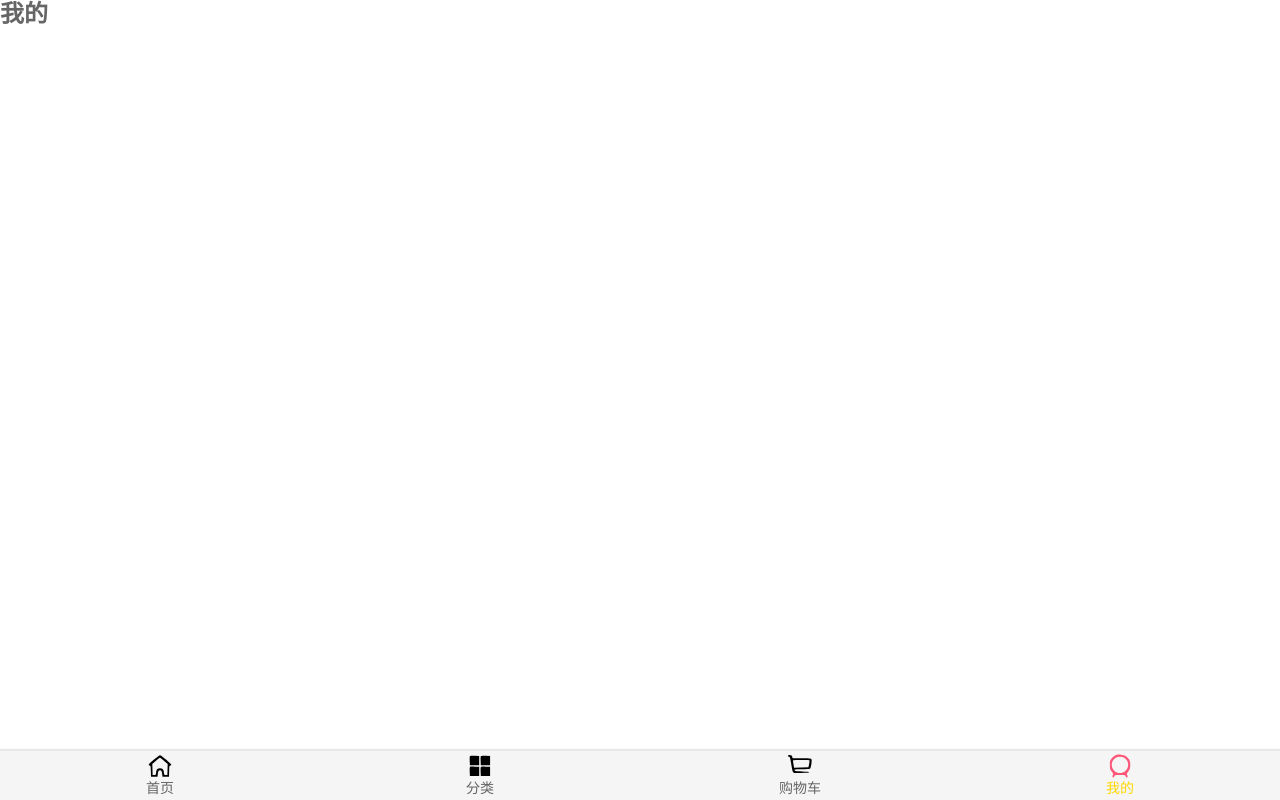
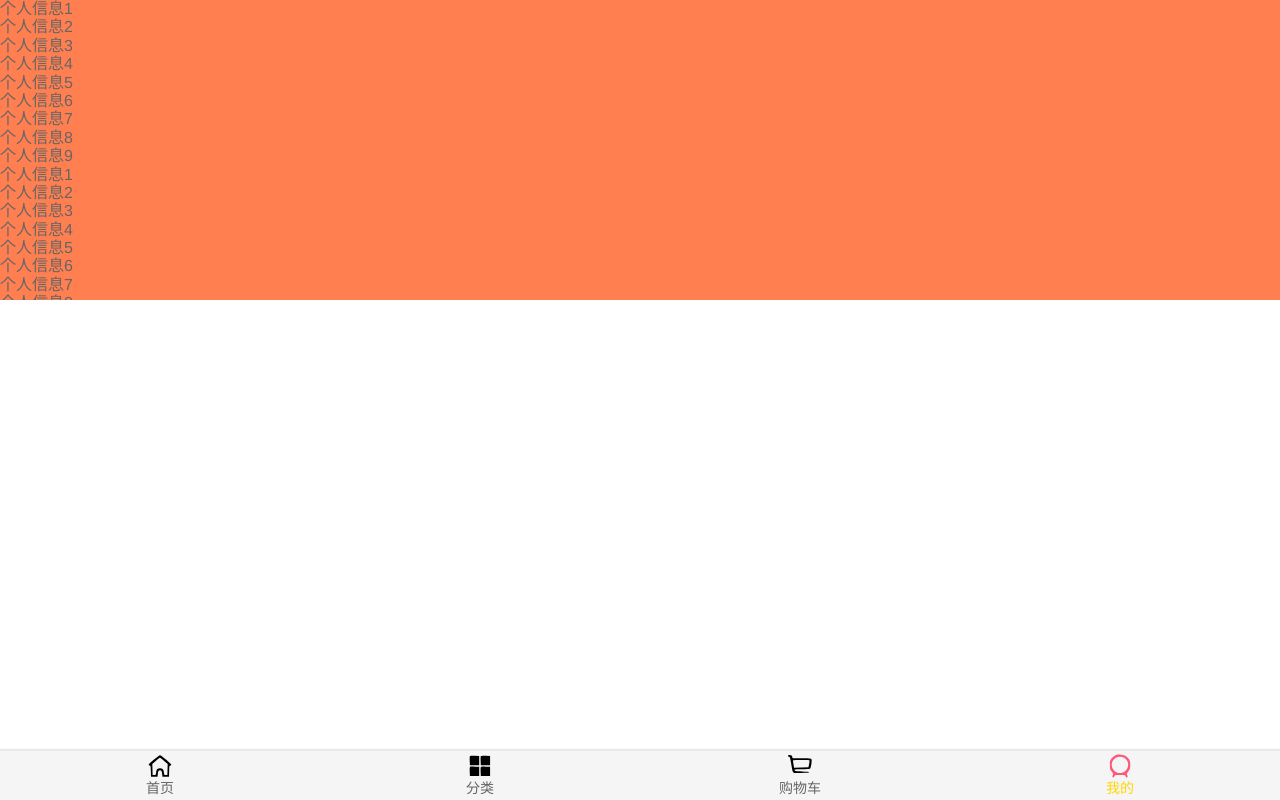
Before and after one commit to LaoShuai531/supermall, a Vue app: page /profile in a window 1280 px wide. Built offline with nearby package versions, Linux system fonts and the light colour scheme.

Commit message:
处理鼠标下拉滚动的bug问题

```diff
--- a/src/components/common/scroll/Scroll.vue
+++ b/src/components/common/scroll/Scroll.vue
@@ -14,26 +14,54 @@
 
     export default {
         name: 'Scroll',
+        props: {
+            probeType: {
+                type: Number,
+                default: 0
+            },
+            // pullUpLoad: {
+            //     type: Boolean,
+            //     default: false
+            // }
+        },
         data() {
             return {
                 scroll: null
             }
         },
         mounted() {
+            // 1. 创建BScroll对象,初始化
             this.scroll = new BScroll(this.$refs.wrapper, {
-                probeType :3,
-                pullUpLoad: true
+                click: true,
+                probeType : this.probeType,
+                pullUpLoad: this.pullUpLoad
             })
+            // 2. 监听滚动的位置
             this.scroll.on('scroll', (position) => {
-                console.log(position);
+                // console.log(position);
+                this.$emit('scroll', position)
             })
-            this.scroll.on('pullingUp', () => {
-                console.log('上拉加载更多');
 
-                setTimeout(() => {
-                    this.scroll.finishPullUp()
-                }, 2000);
-            })
+            console.log(this.scroll); // 没有refresh之前scrollerHeight: 697；给每个图片refresh之后scrollerHeight会做出对应变化
+            // 3. 监听上拉事件
+            // this.scroll.on('pullingUp', () => {
+            //     // console.log('上拉加载更多');
+            //     // setTimeout(() => {
+            //     //     this.scroll.finishPullUp()
+            //     // }, 2000);
+            //     this.$emit('pullingUp')
+            // })
+        },
+        methods: {
+            scrollTo(x, y, time=1000) {
+                this.scroll.scrollTo(x, y, time)
+            },
+            finishPullUp() {
+                this.scroll.finishPullUp()
+            },
+            refresh() {
+                this.scroll.refresh()
+            }
         }
     }
 </script>
--- /dev/null
+++ b/src/components/content/backTop/BackTop.vue
@@ -0,0 +1,24 @@
+<template>
+    <div class="back-top">
+        <img src="@/assets/img/common/top.png" alt="">
+    </div>
+</template>
+
+<script>
+    export default{
+        name: 'BackTop',
+    }
+</script>
+
+<style scoped>
+    .back-top{
+        position: fixed;
+        right: 10px;
+        bottom: 50px;
+    }
+
+    .back-top img{
+        height: 43px;
+        width: 43px;
+    }
+</style>
--- a/src/components/content/goods/GoodsList.vue
+++ b/src/components/content/goods/GoodsList.vue
@@ -1,7 +1,7 @@
 <template>
     <div class="goods">
         <goods-list-item v-for="item in goods" :goods-item="item"></goods-list-item>
-        {{goods}}
+        <!-- {{goods}} -->
     </div>
 </template>
 
--- a/src/components/content/goods/GoodsListItem.vue
+++ b/src/components/content/goods/GoodsListItem.vue
@@ -1,6 +1,6 @@
 <template>
     <div class="goods-item" @click="itemClick">
-        <img :src="goodsItem.show.img" alt="">
+        <img :src="goodsItem.show.img" alt="" @load="imageLoad">
         <div class="goods-info">
             <p>{{goodsItem.title}}</p>
             <span class="price">{{goodsItem.price}}</span>
@@ -26,6 +26,11 @@
                 // console.log('123')
                 //跳转到detail页面 并且传入商品iid
                 this.$router.push('/detail/' + this.goodsItem.iid)
+            },
+            imageLoad() {
+              // console.log('imageLoad');
+              // 利用事件总线发送 itemImageLoad
+              this.$bus.$emit('itemImageLoad')
             }
         }
     }
--- a/src/main.js
+++ b/src/main.js
@@ -4,6 +4,9 @@ import router from './router'
 
 Vue.config.productionTip = false
 
+// 添加事件总线，利用原型添加这个方法$bus
+Vue.prototype.$bus = new Vue()
+
 new Vue({
   render: h => h(App),
   router
--- a/src/views/category/Category.vue
+++ b/src/views/category/Category.vue
@@ -1,6 +1,12 @@
 <template>
     <div class="wrapper">
         <!-- <h2>分类</h2> -->
+        <div>
+            <!-- 1. 无论是否设置click:true, button都可以点击 -->
+            <button @click="btnClick">按钮</button>
+            <!-- 2. 必须设置click:true, 那么div才能监听点击 -->
+            <div @click="btnClick">哈哈哈哈</div>
+
             <ul class="content">
                 <button @click="btnClick">按钮</button>
                 <li>分类列表1</li>
@@ -104,6 +110,7 @@
                 <li>分类列表2</li>
             </ul>
         </div>
+    </div>
 </template>
 
 <script>
--- a/src/views/home/Home.vue
+++ b/src/views/home/Home.vue
@@ -4,7 +4,13 @@
             <div slot="center">购物广场</div>
         </nav-bar>
         <!-- 想滚动的内容直接放到scroll中就行 -->
-        <scroll class="content">
+        <!-- probe-type中不加 : 传过去的就都是字符串类型 -->
+        <scroll class="content"
+                ref="scroll"
+                :probe-type="3"
+                @scroll="contentScroll"
+                :pull-up-load="true">
+                <!-- @pullingUp="loadMore" -->
             <home-swiper :banners="banners"></home-swiper>
             <recommend-view :recommends="recommends"></recommend-view>
             <feature-view></feature-view>
@@ -13,6 +19,9 @@
                         @tabClick="tabClick"></tab-control>
             <goods-list :goods="showGoods"></goods-list>
         </scroll>
+
+        <!-- native -> 监听组件根元素的原生事件 -->
+        <back-top @click.native="backClick" v-show="isShowBackTop"></back-top>
         <!-- <goods-list-item></goods-list-item> -->
     </div>
 </template>
@@ -27,6 +36,7 @@ import Scroll from "@/components/common/scroll/Scroll.vue"
 import TabControl from "@/components/content/tabControl/TabControl.vue"
 import GoodsList from "@/components/content/goods/GoodsList.vue"
 import GoodsListItem from "@/components/content/goods/GoodsListItem.vue"
+import BackTop from "@/components/content/backTop/BackTop.vue"
 
 import {
     getHomeMultidata,
@@ -51,7 +61,8 @@ import {
             TabControl,
             GoodsList,
             GoodsListItem,
-            Scroll
+            Scroll,
+            BackTop
         },
         data() {
             return {
@@ -63,7 +74,8 @@ import {
                     'new': {page: 0, list: []},
                     'sell': {page: 0, list: []}
                 },
-                currentType: 'pop'
+                currentType: 'pop',
+                isShowBackTop: false
             }
         },
         // 计算属性
@@ -81,6 +93,13 @@ import {
             this.getHomeGoods('pop')
             this.getHomeGoods('new')
             this.getHomeGoods('sell')
+
+            // 3. 监听item中图片是否加载完成
+            // 利用事件总线接收 itemImageLoad
+            this.$bus.$on('itemImageLoad', () =>{
+                console.log('GoodsListItem中图片加载完成了');
+                this.$refs.scroll.refresh()
+            })
         },
         methods: {
             /**
@@ -102,12 +121,34 @@ import {
                         break;
                 }
             },
+            backClick() {
+                // console.log('可以监听');
+                // this.$refs.scroll.scroll.scrollTo(0, 0, 1000)
+                // 下面是封装的思想
+                this.$refs.scroll.scrollTo(0, 0)
+            },
+            contentScroll(position) {
+                // console.log(position);
+                // if (position.y < -1000) {
+                //     this.isShowBackTop = true
+                // }else{
+                //     this.isShowBackTop = false
+                // }
+                // 上面的if-else可以简写成一行代码
+                this.isShowBackTop = -(position.y) > 1000
+            },
+            // loadMore() {
+            //     console.log('上拉加载更多');
+            //     this.getHomeGoods(this.currentType)
+
+            //     // this.$refs.scroll.scroll.refresh()
+            // },
             /**
              * 网络请求相关的方法
              */
             getHomeMultidata() {
                 getHomeMultidata().then(res => {
-                    console.log(res);
+                    // console.log(res);
                     // this.result = res
                     this.banners= res.data.banner.list
                     // this.banners= res.data.banner
@@ -121,6 +162,8 @@ import {
                     // console.log(res);
                     this.goods[type].list.push(...res.data.list)
                     this.goods[type].page += 1
+
+                    // this.$refs.scroll.finishPullUp()
                 })
             }
         }
@@ -130,7 +173,7 @@ import {
 
 <style scoped>
     #home{
-        padding-top: 44px;
+        /* padding-top: 44px; */
         /* viewport-height视口高度 */
         height: 100vh;
         position: relative;
@@ -162,7 +205,8 @@ import {
         right: 0;
     }
     /* .content {
-        height: calc(100%-49px);
+        height: calc(100% - 93px);
         overflow: hidden;
+        margin-top: 44px;
     } */
 </style>
--- a/src/views/profile/Profile.vue
+++ b/src/views/profile/Profile.vue
@@ -1,12 +1,63 @@
 <template>
-    <h2>我的</h2>
+    <div>
+        <scroll class="content">
+            <ul>
+            <li>个人信息1</li>
+            <li>个人信息2</li>
+            <li>个人信息3</li>
+            <li>个人信息4</li>
+            <li>个人信息5</li>
+            <li>个人信息6</li>
+            <li>个人信息7</li>
+            <li>个人信息8</li>
+            <li>个人信息9</li>
+            <li>个人信息1</li>
+            <li>个人信息2</li>
+            <li>个人信息3</li>
+            <li>个人信息4</li>
+            <li>个人信息5</li>
+            <li>个人信息6</li>
+            <li>个人信息7</li>
+            <li>个人信息8</li>
+            <li>个人信息9</li>
+            <li>个人信息1</li>
+            <li>个人信息2</li>
+            <li>个人信息3</li>
+            <li>个人信息4</li>
+            <li>个人信息5</li>
+            <li>个人信息6</li>
+            <li>个人信息7</li>
+            <li>个人信息8</li>
+            <li>个人信息9</li>
+            <li>个人信息1</li>
+            <li>个人信息2</li>
+            <li>个人信息3</li>
+            <li>个人信息4</li>
+            <li>个人信息5</li>
+            <li>个人信息6</li>
+            <li>个人信息7</li>
+            <li>个人信息8</li>
+            <li>个人信息9</li>
+            </ul>
+        </scroll>
+    </div>
 </template>
 
 <script>
+    import Scroll from '@/components/common/scroll/Scroll.vue'
+
     export default{
-        name: 'Profile'
+        name: 'Profile',
+        components: {
+            Scroll
+        }
     }
 </script>
 
-<style>
+<style scoped>
+    .content{
+        height: 300px;
+        background-color: coral;
+        overflow: hidden;
+    }
 </style>
```
Lines whose indentation alone changed are shown as unchanged.
